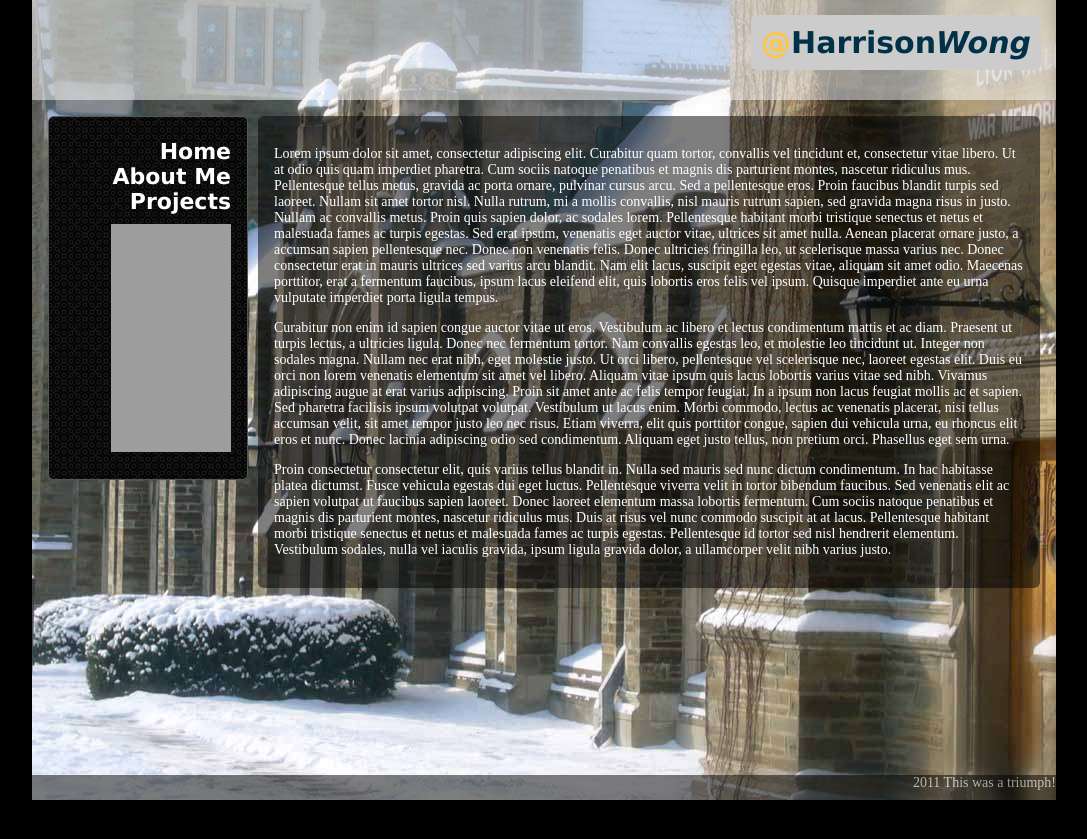
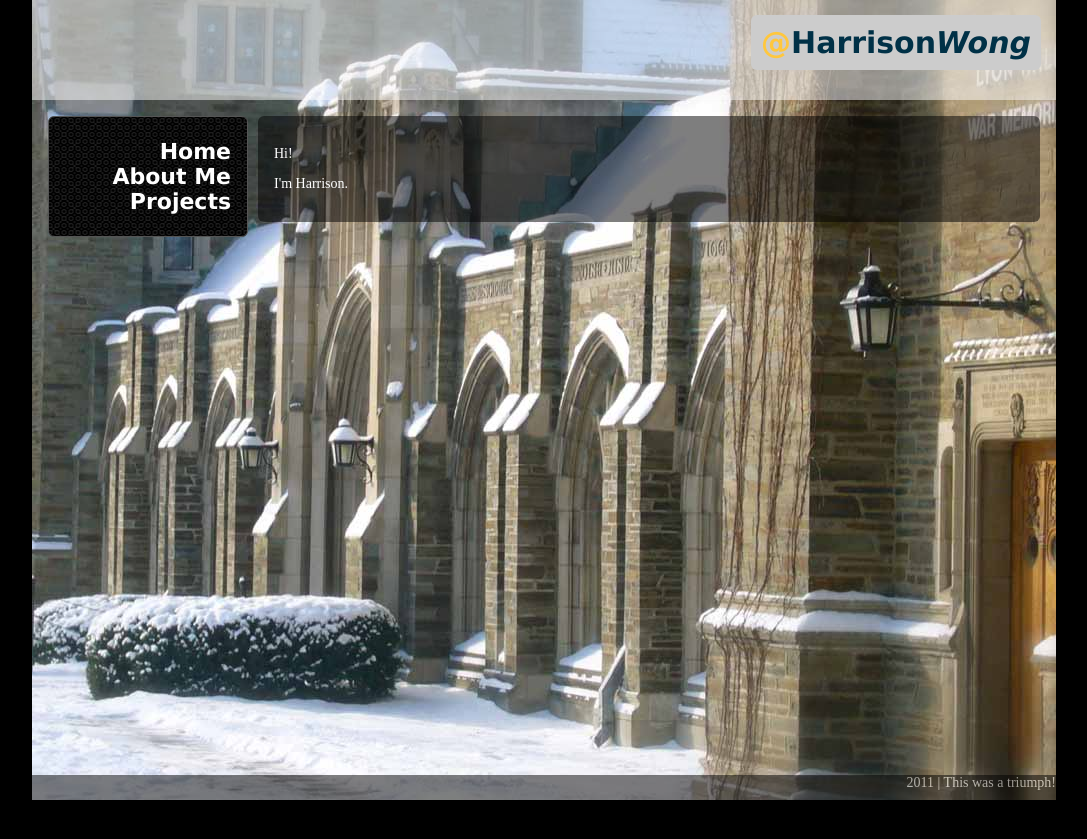
Before and after one commit to HarrisonW/harrisonw.github.io, a Jekyll site: the page built from index.html, in a window 1280 px wide. Shown: the top 839 px of the page, without its empty margins (96-1183 px from the left). Built offline with Jekyll 4.4.1, drawn with Linux system fonts in a browser that asks for light colours; grey boxes are pictures that could not be loaded.

Commit message:
Move facebook to about page. Edited content

```diff
--- a/_layouts/default.html
+++ b/_layouts/default.html
@@ -22,14 +22,13 @@
 				<li><a href="index.html">Home</a></li>
 				<li><a href="about.html">About Me</a></li>
 				<li><a href="projects.html">Projects</a></li>
-				<li style="margin-top: 10px;"><a href="http://www.facebook.com/harrison.c.wong" target="_TOP" title="Harrison Wong"><img src="http://badge.facebook.com/badge/1368751650.390.195940665.png" width="120" height="228" style="border: 0px;" /></a><!-- Facebook Badge END --></li>
 			</ul>
 		</div>
 	</div>
 	<div id="content" class="ui-corner-all">
 		{{ content }}
 	</div>
-	<div id="footer">{{ site.time | date: "%Y" }} This was a triumph!</div>
+	<div id="footer">{{ site.time | date: "%Y" }} | This was a triumph!</div>
 </div>
 
 </body>
--- a/about.html
+++ b/about.html
@@ -2,3 +2,6 @@
 layout: default
 ---
 <h2>About Me</h2>
+<a href="http://www.facebook.com/harrison.c.wong" target="_TOP" title="Harrison Wong"><img src="http://badge.facebook.com/badge/1368751650.390.195940665.png" width="500" height="84" style="border: 0px;" /></a>
+<p><b>TL;DR:</b> Enjoys socializing, ice skating, dragonboating and long nights programming (pro-gaming). Always willing to learn and implement new ideas and always looking for a better way.</p>
+<p></p>
--- a/css/style.css
+++ b/css/style.css
@@ -44,7 +44,7 @@ body {
 #menu a {
 	text-decoration: none;
 }
-#menu li a:active {
+#menu li a:active, a.active {
 	color: #0972a5;
 }
 #content {
--- a/index.html
+++ b/index.html
@@ -1,6 +1,5 @@
 ---
 layout: default
 ---
-<p>Lorem ipsum dolor sit amet, consectetur adipiscing elit. Curabitur quam tortor, convallis vel tincidunt et, consectetur vitae libero. Ut at odio quis quam imperdiet pharetra. Cum sociis natoque penatibus et magnis dis parturient montes, nascetur ridiculus mus. Pellentesque tellus metus, gravida ac porta ornare, pulvinar cursus arcu. Sed a pellentesque eros. Proin faucibus blandit turpis sed laoreet. Nullam sit amet tortor nisl. Nulla rutrum, mi a mollis convallis, nisl mauris rutrum sapien, sed gravida magna risus in justo. Nullam ac convallis metus. Proin quis sapien dolor, ac sodales lorem. Pellentesque habitant morbi tristique senectus et netus et malesuada fames ac turpis egestas. Sed erat ipsum, venenatis eget auctor vitae, ultrices sit amet nulla. Aenean placerat ornare justo, a accumsan sapien pellentesque nec. Donec non venenatis felis. Donec ultricies fringilla leo, ut scelerisque massa varius nec. Donec consectetur erat in mauris ultrices sed varius arcu blandit. Nam elit lacus, suscipit eget egestas vitae, aliquam sit amet odio. Maecenas porttitor, erat a fermentum faucibus, ipsum lacus eleifend elit, quis lobortis eros felis vel ipsum. Quisque imperdiet ante eu urna vulputate imperdiet porta ligula tempus.</p>
-<p>Curabitur non enim id sapien congue auctor vitae ut eros. Vestibulum ac libero et lectus condimentum mattis et ac diam. Praesent ut turpis lectus, a ultricies ligula. Donec nec fermentum tortor. Nam convallis egestas leo, et molestie leo tincidunt ut. Integer non sodales magna. Nullam nec erat nibh, eget molestie justo. Ut orci libero, pellentesque vel scelerisque nec, laoreet egestas elit. Duis eu orci non lorem venenatis elementum sit amet vel libero. Aliquam vitae ipsum quis lacus lobortis varius vitae sed nibh. Vivamus adipiscing augue at erat varius adipiscing. Proin sit amet ante ac felis tempor feugiat. In a ipsum non lacus feugiat mollis ac et sapien. Sed pharetra facilisis ipsum volutpat volutpat. Vestibulum ut lacus enim. Morbi commodo, lectus ac venenatis placerat, nisi tellus accumsan velit, sit amet tempor justo leo nec risus. Etiam viverra, elit quis porttitor congue, sapien dui vehicula urna, eu rhoncus elit eros et nunc. Donec lacinia adipiscing odio sed condimentum. Aliquam eget justo tellus, non pretium orci. Phasellus eget sem urna.</p>
-<p>Proin consectetur consectetur elit, quis varius tellus blandit in. Nulla sed mauris sed nunc dictum condimentum. In hac habitasse platea dictumst. Fusce vehicula egestas dui eget luctus. Pellentesque viverra velit in tortor bibendum faucibus. Sed venenatis elit ac sapien volutpat ut faucibus sapien laoreet. Donec laoreet elementum massa lobortis fermentum. Cum sociis natoque penatibus et magnis dis parturient montes, nascetur ridiculus mus. Duis at risus vel nunc commodo suscipit at at lacus. Pellentesque habitant morbi tristique senectus et netus et malesuada fames ac turpis egestas. Pellentesque id tortor sed nisl hendrerit elementum. Vestibulum sodales, nulla vel iaculis gravida, ipsum ligula gravida dolor, a ullamcorper velit nibh varius justo.</p>
+<p>Hi!</p>
+<p>I'm Harrison.</p>
--- a/js/site.js
+++ b/js/site.js
@@ -1,3 +1,8 @@
 $(document).ready(function() {
 	$("#years").accordion({autoHeight: false});
+	$("#menu a").each(function() {
+		if($(this).attr("href") == location.href.toLowerCase()) {
+			$(this).addClass("active");
+		}
+	|
 });
```
